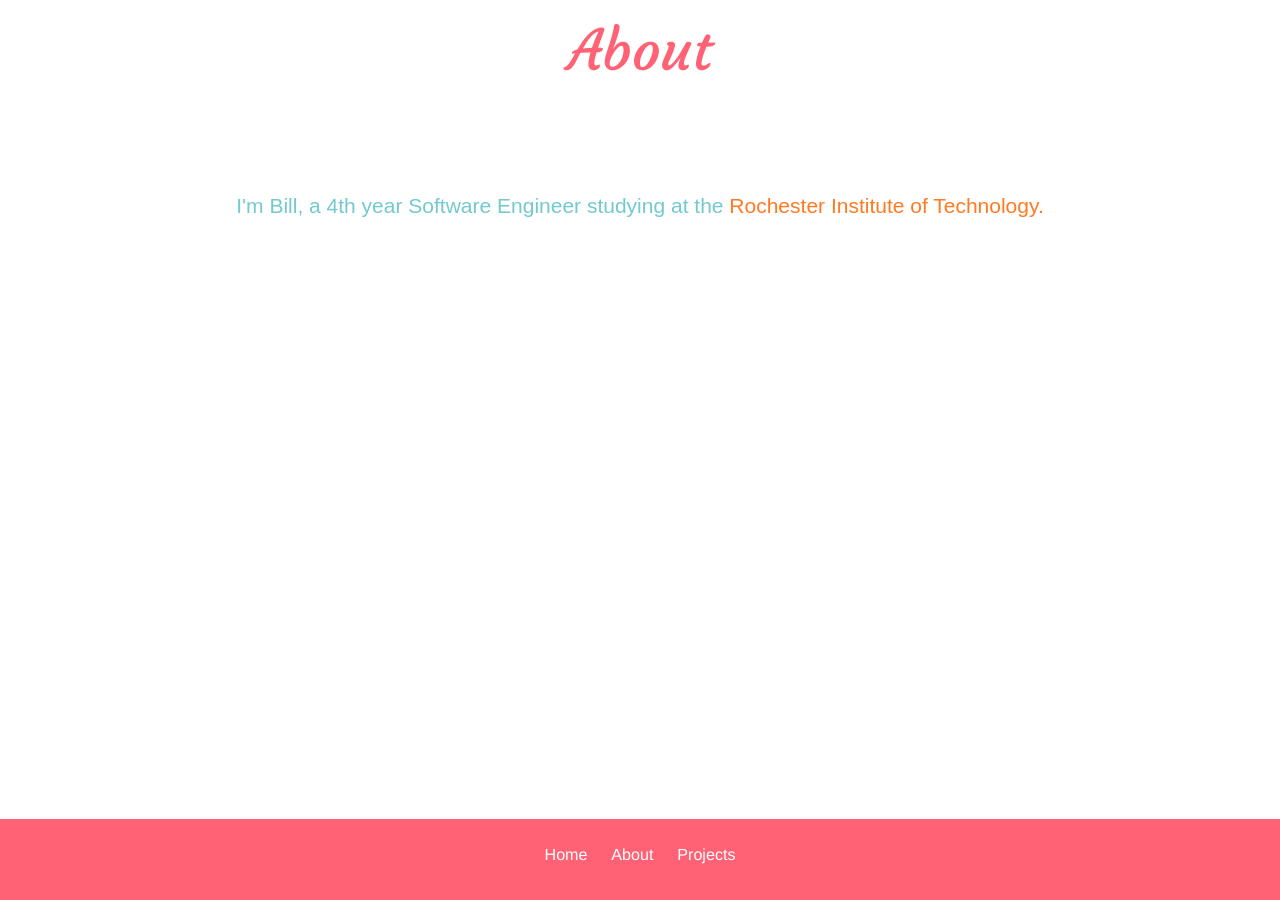
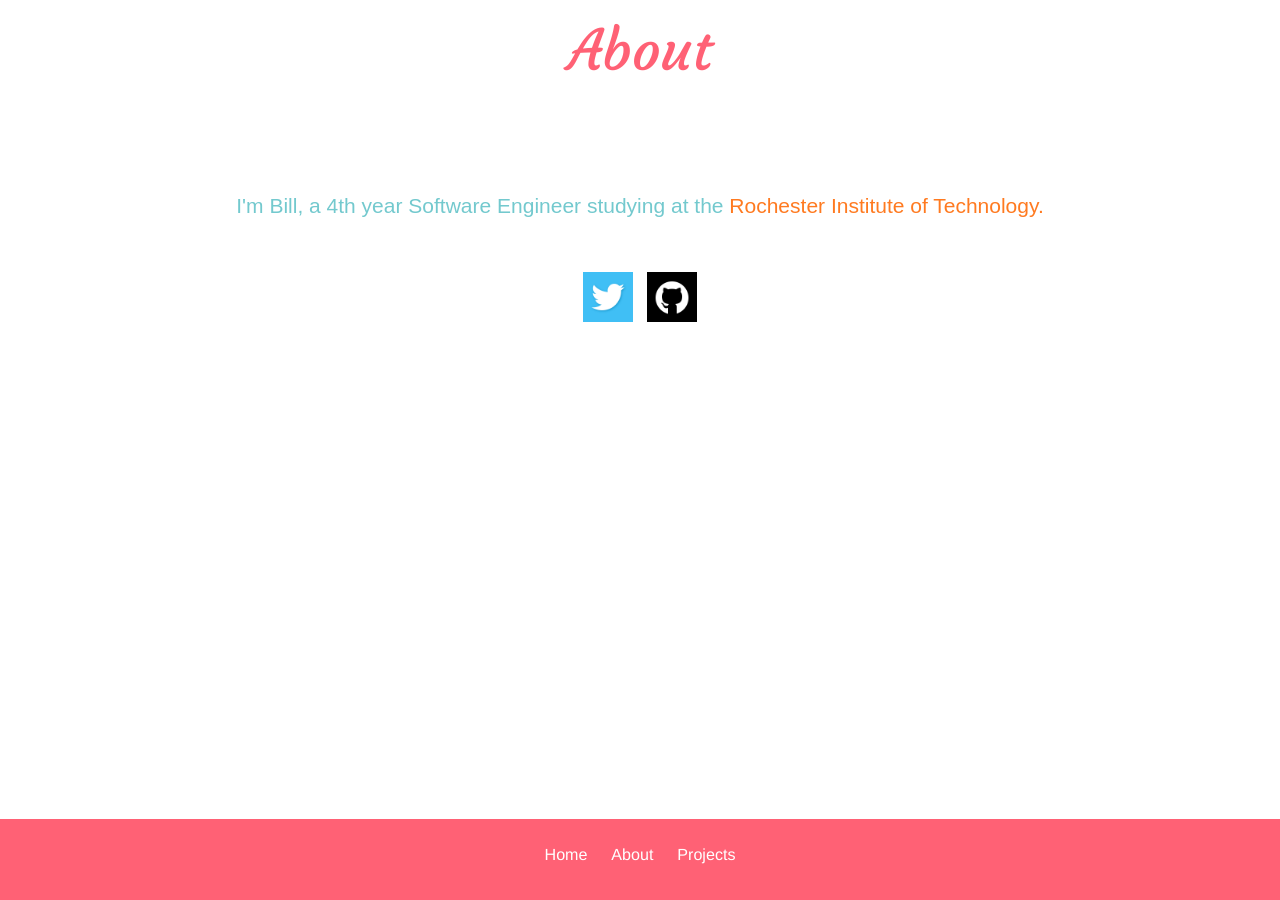
Before and after one commit to billdybas/billdybas.github.io, a Jekyll site: the page built from about/index.html, in a window 1280 px wide. Built offline with Jekyll 4.4.1, drawn with Linux system fonts in a browser that asks for light colours; some web fonts are replaced.

Commit message:
Add Social Media Icons

```diff
--- a/_scss/_main.scss
+++ b/_scss/_main.scss
@@ -62,11 +62,24 @@ h1, h2, h3, p {
     list-style: none;
     padding: 0 0 1em 0;
     text-align: center;
+
+    li {
+        display: inline-block;
+        padding: 0 1em;
+    }
 }
 
-.box-links li {
-    display: inline-block;
-    padding: 0 1em;
+.social-icons {
+    margin-top: 50px;
+    text-align: center;
+
+    img {
+        margin: 5px;
+    }
+
+    a:hover {
+      cursor: pointer;
+    }
 }
 
 .img-md {
@@ -74,6 +87,11 @@ h1, h2, h3, p {
     height: 200px;
     margin: 0 auto;
     width: 200px;
+}
+
+.img-sm {
+    height: 50px;
+    width: 50px;
 }
 
 .rounded {
--- a/about/index.html
+++ b/about/index.html
@@ -7,5 +7,9 @@ styles: main
   <div class="row">
     <h1 class="title">About</h1>
     <h3>I'm Bill, a 4th year Software Engineer studying at the <a href="//www.rit.edu" class="orange">Rochester Institute of Technology.</a></h3>
+    <div class="social-icons">
+      <a href="https://twitter.com/billdybas"><img src="/img/twitter.png" alt="Twitter Logo" class="img-sm"></a>
+      <a href="https://github.com/billdybas"><img src="/img/github.png" alt="GitHub Logo" class="img-sm"><a/>
+    </div>
   </div>
 </div>
```
Also changed, not shown: img/github.png (added), img/twitter.png (added).
